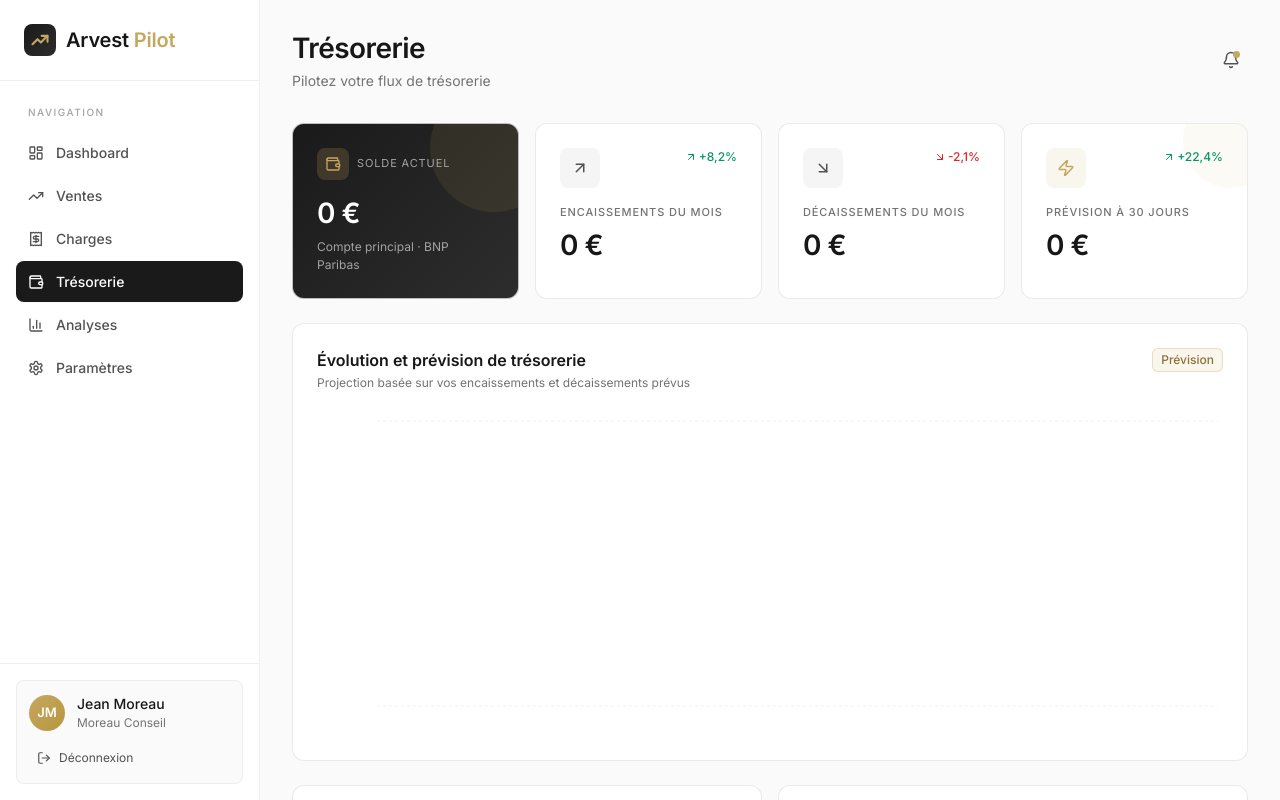
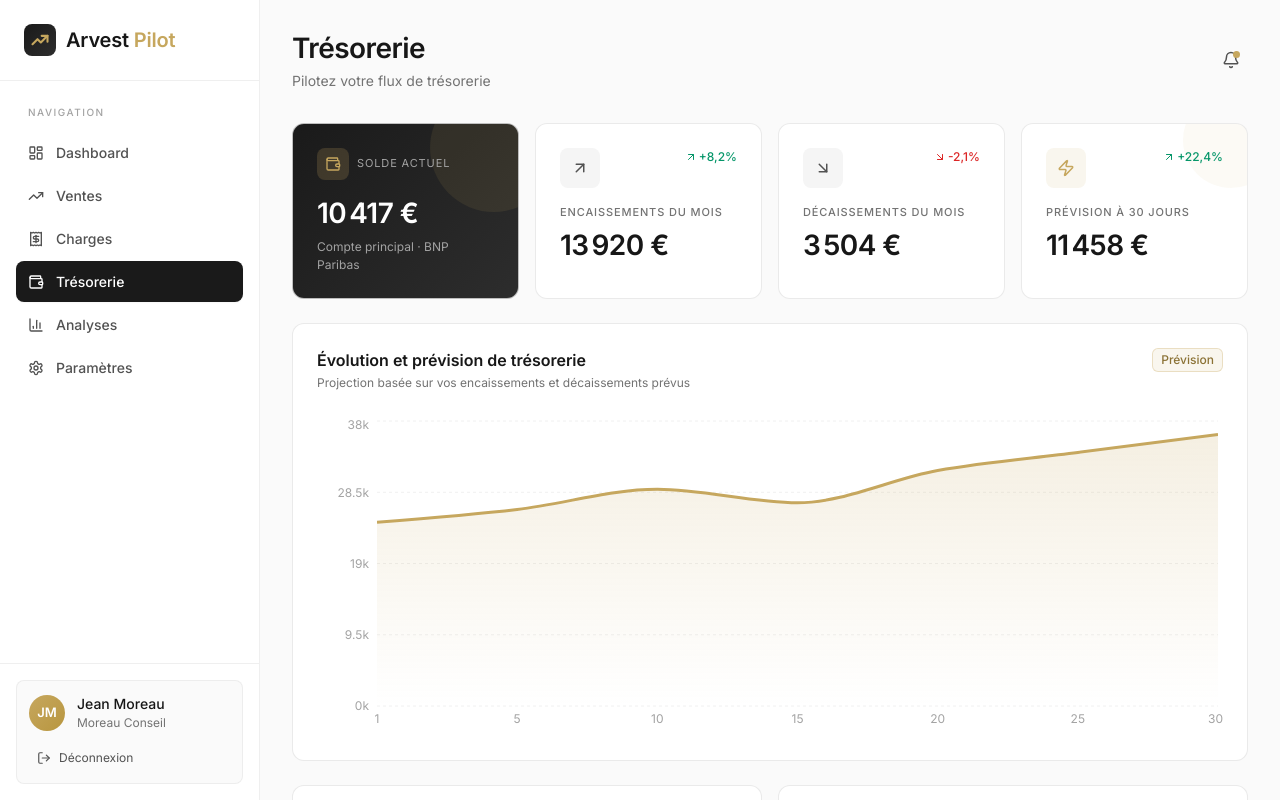
Before and after one commit to Axelmior/Arvest-Conseil-, a React (Vite) app: page /dashboard/treasury in a window 1280 px wide. Both pictures are taken after a click on the button "Se connecter". Shown: the top 800 px of the page. Built offline with nearby package versions, Linux system fonts and the light colour scheme.

Commit message:
user auth + personal dashboard

```diff
--- /dev/null
+++ b/src/context/DataContext.jsx
@@ -0,0 +1,55 @@
+import { createContext, useContext, useState, useMemo } from 'react';
+import {
+  MOCK_SALES,
+  MOCK_EXPENSES,
+  MONTHLY_DATA,
+  CASH_EVOLUTION,
+  CATEGORY_DATA,
+  TOP_CLIENTS
+} from '../data/mockData';
+
+const DataContext = createContext(null);
+
+export function DataProvider({ children }) {
+  const [sales, setSales] = useState(MOCK_SALES);
+  const [expenses, setExpenses] = useState(MOCK_EXPENSES);
+
+  const kpis = useMemo(() => {
+    const ca = sales.reduce((s, x) => s + (parseFloat(x.ttc) || 0), 0);
+    const charges = expenses.reduce((s, x) => s + (parseFloat(x.ttc) || 0), 0);
+    const net = ca - charges;
+    const margin = ca > 0 ? Math.round((net / ca) * 100) : 0;
+    return { ca, charges, net, margin };
+  }, [sales, expenses]);
+
+  const treasury = useMemo(() => {
+    const encaissements = sales
+      .filter((x) => x.status === 'paid')
+      .reduce((s, x) => s + (parseFloat(x.ttc) || 0), 0);
+    const decaissements = expenses.reduce((s, x) => s + (parseFloat(x.ttc) || 0), 0);
+    const solde = encaissements - decaissements;
+    const previsionJ30 = Math.round(solde * 1.1);
+    return { solde, encaissements, decaissements, previsionJ30 };
+  }, [sales, expenses]);
+
+  return (
+    <DataContext.Provider
+      value={{
+        sales,
+        setSales,
+        expenses,
+        setExpenses,
+        kpis,
+        treasury,
+        MONTHLY_DATA,
+        CASH_EVOLUTION,
+        CATEGORY_DATA,
+        TOP_CLIENTS
+      }}
+    >
+      {children}
+    </DataContext.Provider>
+  );
+}
+
+export const useData = () => useContext(DataContext);
--- a/src/pages/Dashboard.jsx
+++ b/src/pages/Dashboard.jsx
@@ -12,15 +12,12 @@ import {
 } from 'recharts';
 import KPICard from '../components/KPICard';
 import { formatEuro } from '../utils/format';
+import { useData } from '../context/DataContext';
 
 export default function Dashboard() {
-  const kpis = { ca: 0, charges: 0, net: 0, margin: 0 };
-  const MONTHLY_DATA = [];
-  const CASH_EVOLUTION = [];
-  const CATEGORY_DATA = [];
-  const TOP_CLIENTS = [];
+  const { kpis, treasury, MONTHLY_DATA, CASH_EVOLUTION, CATEGORY_DATA, TOP_CLIENTS } = useData();
 
-  const categoryTotal = 0;
+  const categoryTotal = CATEGORY_DATA.reduce((s, c) => s + c.value, 0);
 
   return (
     <>
@@ -79,7 +76,7 @@ export default function Dashboard() {
           </div>
           <div style={{ display: 'flex', flexDirection: 'column', gap: 14 }}>
             {CATEGORY_DATA.map((cat, i) => {
-              const pct = (cat.value / categoryTotal) * 100;
+              const pct = categoryTotal > 0 ? (cat.value / categoryTotal) * 100 : 0;
               return (
                 <div key={i}>
                   <div style={{ display: 'flex', justifyContent: 'space-between', marginBottom: 6, fontSize: 13 }}>
@@ -159,7 +156,7 @@ export default function Dashboard() {
             </div>
             <div style={{ textAlign: 'right' }}>
               <div style={{ fontSize: 12, color: '#737373' }}>Solde actuel</div>
-              <div style={{ fontSize: 18, fontWeight: 600, color: '#171717' }}>{formatEuro(0)}</div>
+              <div style={{ fontSize: 18, fontWeight: 600, color: '#171717' }}>{formatEuro(treasury.solde)}</div>
             </div>
           </div>
           <div style={{ height: 220 }}>
--- a/src/pages/DashboardLayout.jsx
+++ b/src/pages/DashboardLayout.jsx
@@ -2,6 +2,7 @@ import { useState } from 'react';
 import { Outlet, useLocation } from 'react-router-dom';
 import Sidebar from '../components/Sidebar';
 import TopBar from '../components/TopBar';
+import { DataProvider } from '../context/DataContext';
 import './DashboardLayout.css';
 
 const PAGE_META = {
@@ -23,6 +24,7 @@ export default function DashboardLayout() {
   };
 
   return (
+    <DataProvider>
       <div className="dashboard-layout">
         <Sidebar mobileOpen={mobileOpen} onClose={() => setMobileOpen(false)} />
 
@@ -37,5 +39,6 @@ export default function DashboardLayout() {
           </div>
         </main>
       </div>
+    </DataProvider>
   );
 }
--- a/src/pages/Expenses.jsx
+++ b/src/pages/Expenses.jsx
@@ -1,7 +1,7 @@
 import { useState, useMemo } from 'react';
 import { Search, Plus, Upload, Edit2, Trash2, ChevronDown, X } from 'lucide-react';
-import { MOCK_EXPENSES } from '../data/mockData';
 import { formatEuro, formatEuroDecimal, formatDate } from '../utils/format';
+import { useData } from '../context/DataContext';
 
 function ExpenseModal({ expense, onClose, onSave }) {
   const [form, setForm] = useState(
@@ -111,7 +111,7 @@ function ExpenseModal({ expense, onClose, onSave }) {
 }
 
 export default function Expenses() {
-  const [expenses, setExpenses] = useState([]);
+  const { expenses, setExpenses } = useData();
   const [search, setSearch] = useState('');
   const [typeFilter, setTypeFilter] = useState('all');
   const [sortBy, setSortBy] = useState('date');
--- a/src/pages/Sales.jsx
+++ b/src/pages/Sales.jsx
@@ -10,8 +10,8 @@ import {
   Clock,
   X
 } from 'lucide-react';
-import { MOCK_SALES } from '../data/mockData';
 import { formatEuro, formatEuroDecimal, formatDate } from '../utils/format';
+import { useData } from '../context/DataContext';
 
 function SaleModal({ sale, onClose, onSave }) {
   const [form, setForm] = useState(
@@ -115,7 +115,7 @@ function SaleModal({ sale, onClose, onSave }) {
 }
 
 export default function Sales() {
-  const [sales, setSales] = useState([]);
+  const { sales, setSales } = useData();
   const [search, setSearch] = useState('');
   const [sortBy, setSortBy] = useState('date');
   const [sortDir, setSortDir] = useState('desc');
--- a/src/pages/Treasury.jsx
+++ b/src/pages/Treasury.jsx
@@ -2,14 +2,13 @@ import { Wallet, ArrowUpRight, ArrowDownRight, Zap } from 'lucide-react';
 import { AreaChart, Area, CartesianGrid, XAxis, YAxis, Tooltip, ResponsiveContainer } from 'recharts';
 import KPICard from '../components/KPICard';
 import { formatEuro } from '../utils/format';
+import { useData } from '../context/DataContext';
 
 export default function Treasury() {
-  const solde = 0;
-  const encaissements = 0;
-  const decaissements = 0;
-  const previsionJ30 = 0;
+  const { treasury, CASH_EVOLUTION } = useData();
+  const { solde, encaissements, decaissements, previsionJ30 } = treasury;
 
-  const forecastData = [];
+  const forecastData = CASH_EVOLUTION;
   const upcoming = [];
   const outgoing = [];
 
```
Lines whose indentation alone changed are shown as unchanged.
